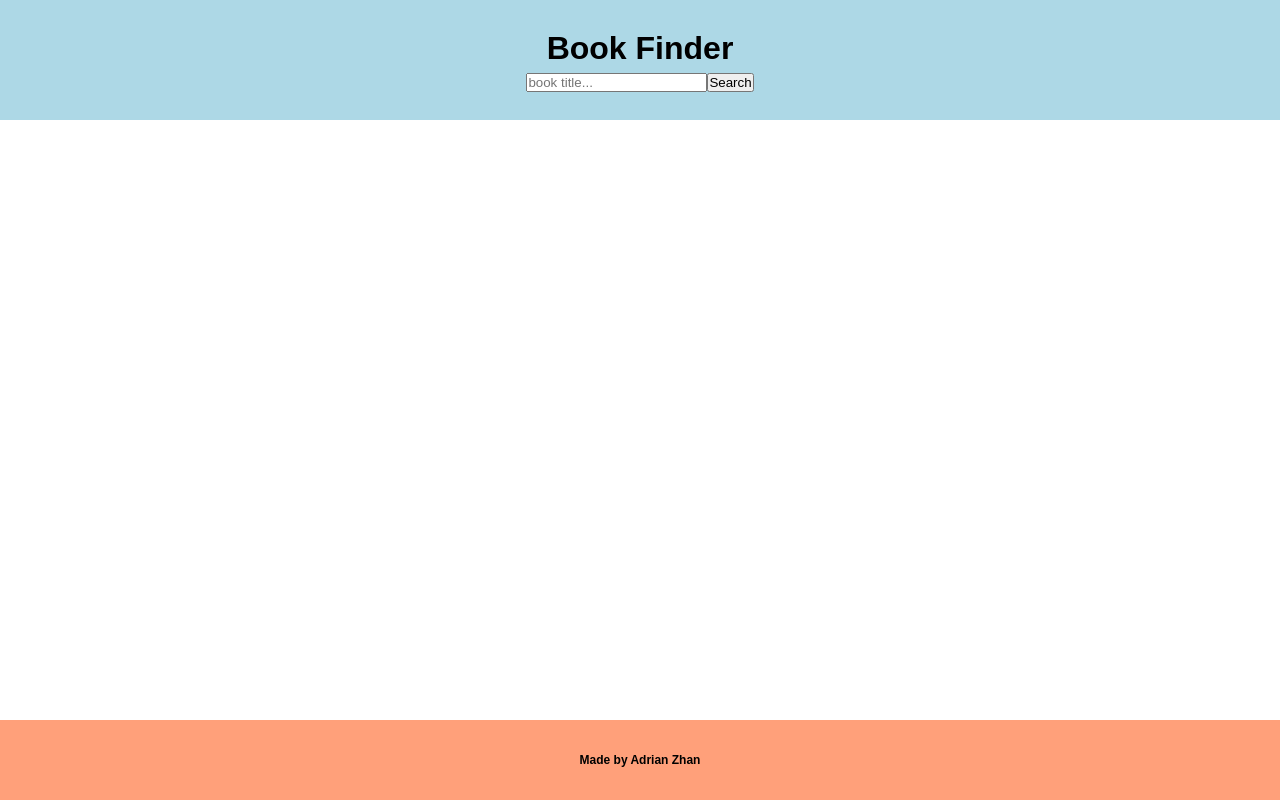
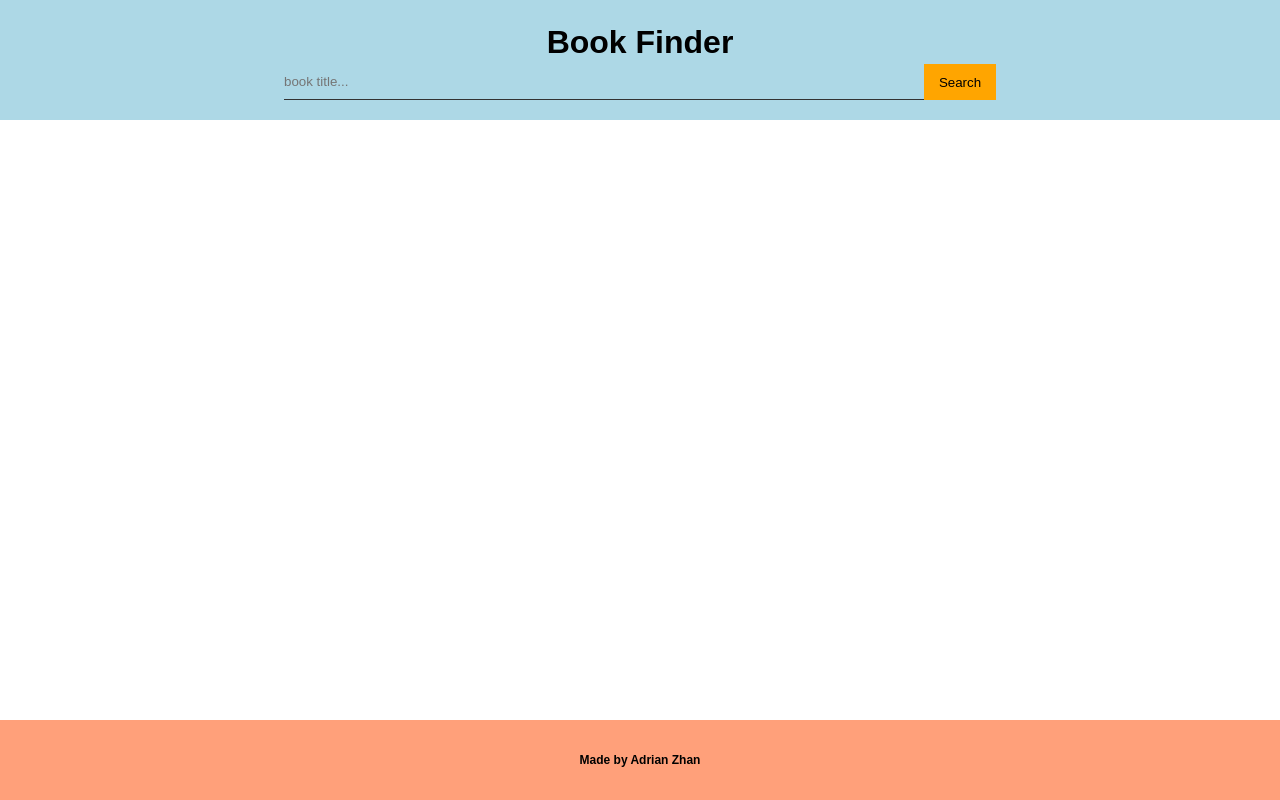
Before and after one commit to AerialWombat/book-finder, a React (Create React App) app: page / in a window 1280 px wide. Built offline with nearby package versions, Linux system fonts and the light colour scheme.

Commit message:
Added stylers for search form

```diff
--- a/src/components/SearchBar/SearchBar.module.scss
+++ b/src/components/SearchBar/SearchBar.module.scss
@@ -0,0 +1,24 @@
+.searchForm {
+  width: 100%;
+  display: flex;
+  justify-content: center;
+}
+
+.textInput {
+  width: 50%;
+  border: none;
+  background: none;
+  border-bottom: 1px solid #333;
+}
+
+.submitBtn {
+  min-width: 72px;
+  min-height: 36px;
+  background-color: orange;
+  border: none;
+  cursor: pointer;
+}
+
+.submitBtn:hover {
+  background-color: lightcoral;
+}
--- a/src/components/SearchBar/index.js
+++ b/src/components/SearchBar/index.js
@@ -1,10 +1,15 @@
 import React from "react";
+import styles from "./SearchBar.module.scss";
 
 const SearchBar = () => {
   return (
-    <form>
-      <input type="text" placeholder="book title..." />
-      <input type="submit" value="Search" />
+    <form className={styles.searchForm}>
+      <input
+        className={styles.textInput}
+        type="text"
+        placeholder="book title..."
+      />
+      <input className={styles.submitBtn} type="submit" value="Search" />
     </form>
   );
 };
```
Also changed, not shown: src/components/ResultViewer/SearchBar.module.scss (deleted).
